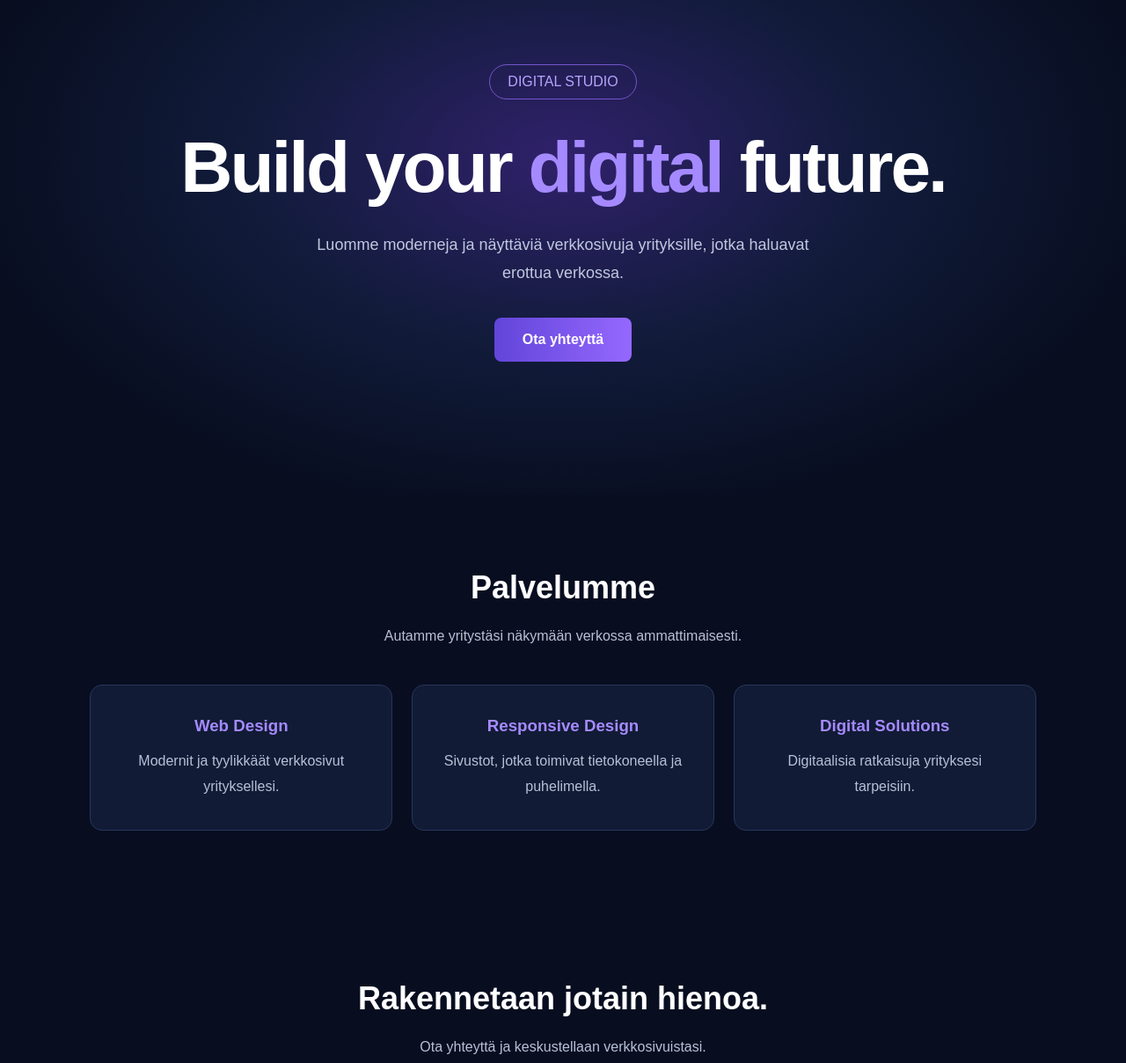
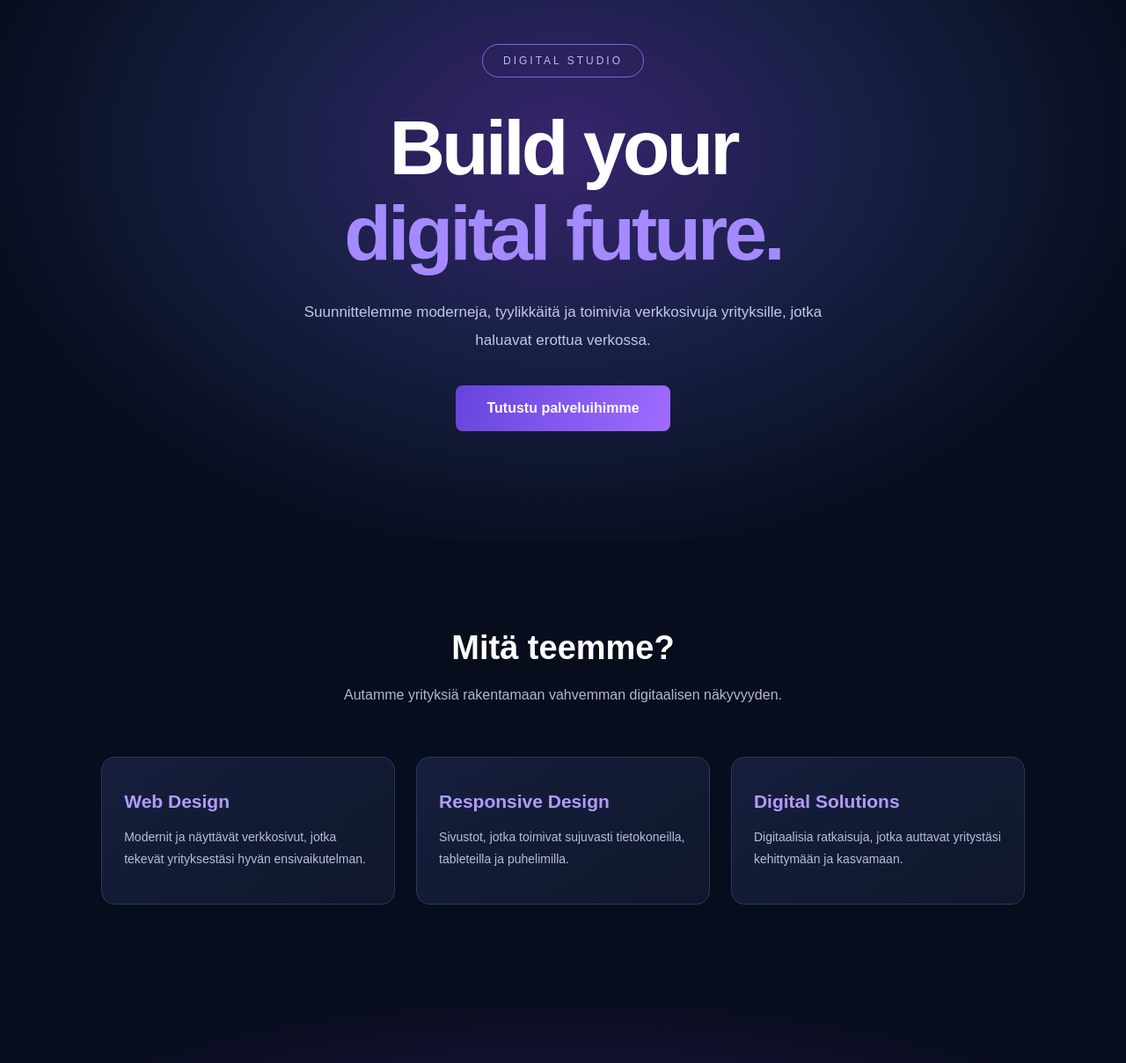
Before and after one commit to alapi56/nexora, a plain HTML site: page index.html in a window 1280 px wide. Shown: the part 160-1368 px from the top of the page at 88% size. Drawn offline with Linux system fonts and the light colour scheme.

Commit message:
Refactor index.html with style and content updates
Updated styles and content in index.html for improved design and clarity.

```diff
--- a/index.html
+++ b/index.html
@@ -1,62 +1,79 @@
+
 <!DOCTYPE html>
 <html lang="fi">
 <head>
 <meta charset="UTF-8">
 <meta name="viewport" content="width=device-width, initial-scale=1.0">
 <title>Nexora Digital Studio</title>
+<meta name="description" content="Nexora suunnittelee moderneja verkkosivuja yrityksille.">
 <style>
-* { margin: 0; padding: 0; box-sizing: border-box; }
+* {
+  margin: 0;
+  padding: 0;
+  box-sizing: border-box;
+}
+
+html { scroll-behavior: smooth; }
 
 body {
   font-family: Arial, sans-serif;
-  background: #080e20;
-  color: white;
+  background: #080d1d;
+  color: #fff;
 }
 
 header {
-  padding: 25px 8%;
+  height: 85px;
+  padding: 0 9%;
   display: flex;
   justify-content: space-between;
   align-items: center;
-  border-bottom: 1px solid #202b49;
+  border-bottom: 1px solid #20294a;
+  background: #0b1227;
 }
 
 .logo {
   font-size: 27px;
-  font-weight: bold;
+  font-weight: 800;
   letter-spacing: 3px;
-  color: #a18aff;
+  color: #a58aff;
 }
 
 nav a {
-  color: #ddd;
+  color: #cbd0e5;
   text-decoration: none;
-  margin-left: 25px;
+  margin-left: 30px;
+  font-size: 14px;
 }
 
+nav a:hover { color: #a58aff; }
+
 .hero {
-  min-height: 80vh;
+  min-height: 690px;
+  padding: 100px 20px;
   display: flex;
   flex-direction: column;
+  align-items: center;
   justify-content: center;
-  align-items: center;
   text-align: center;
-  padding: 40px 20px;
-  background: radial-gradient(ellipse at 50% 40%, #30216b 0%, #111b3a 40%, #080e20 75%);
+  background:
+    radial-gradient(ellipse at 50% 35%, #38246e 0%, #172044 38%, #080d1d 75%);
 }
 
 .tag {
-  color: #b6a5ff;
-  border: 1px solid #7355c9;
-  padding: 10px 20px;
+  border: 1px solid #8063df;
   border-radius: 30px;
-  margin-bottom: 30px;
+  padding: 11px 23px;
+  color: #c5b4ff;
+  font-size: 12px;
+  letter-spacing: 3px;
+  margin-bottom: 32px;
 }
 
 h1 {
-  font-size: clamp(45px, 8vw, 82px);
+  font-size: clamp(48px, 8vw, 88px);
+  line-height: 1.1;
+  letter-spacing: -4px;
   margin-bottom: 25px;
-  letter-spacing: -3px;
 }
 
 h1 span {
@@ -64,65 +81,105 @@ h1 span {
 }
 
 .hero p {
-  max-width: 600px;
-  color: #c1c8df;
-  line-height: 1.8;
-  font-size: 18px;
+  max-width: 620px;
+  color: #c1c9e2;
+  line-height: 1.9;
+  font-size: 17px;
 }
 
-.btn {
+.button {
   display: inline-block;
   margin-top: 35px;
-  padding: 16px 32px;
-  background: linear-gradient(90deg, #6245d9, #9568ff);
+  padding: 17px 35px;
+  border-radius: 8px;
+  background: linear-gradient(110deg, #6544dc, #a06cff);
   color: white;
   text-decoration: none;
-  border-radius: 8px;
   font-weight: bold;
+  transition: 0.2s;
+}
+
+.button:hover {
+  transform: translateY(-3px);
+  box-shadow: 0 8px 35px #7853d955;
 }
 
 section {
-  padding: 85px 8%;
+  padding: 100px 9%;
   text-align: center;
 }
 
 section h2 {
-  font-size: 36px;
-  margin-bottom: 20px;
+  font-size: 38px;
+  margin-bottom: 18px;
 }
 
-section p {
-  color: #b8c0d8;
+.subtitle {
+  color: #aeb8d5;
   line-height: 1.8;
 }
 
 .services {
   display: grid;
-  grid-template-columns: repeat(auto-fit, minmax(220px, 1fr));
-  gap: 22px;
-  margin-top: 40px;
+  grid-template-columns: repeat(auto-fit, minmax(230px, 1fr));
+  gap: 24px;
+  margin-top: 55px;
 }
 
 .service {
-  background: #111b35;
-  border: 1px solid #28365c;
-  padding: 35px 25px;
-  border-radius: 14px;
+  background: linear-gradient(145deg, #151f3c, #10172c);
+  border: 1px solid #29375e;
+  border-radius: 15px;
+  padding: 38px 25px;
+  text-align: left;
+  transition: 0.2s;
+}
+
+.service:hover {
+  border-color: #9270ef;
+  transform: translateY(-5px);
 }
 
 .service h3 {
-  color: #a58aff;
-  margin-bottom: 15px;
+  color: #b39aff;
+  margin-bottom: 16px;
+  font-size: 21px;
+}
+
+.service p {
+  color: #b5bfd9;
+  line-height: 1.8;
+  font-size: 14px;
+}
+
+.contact {
+  background: radial-gradient(ellipse at center, #21164b, #080d1d 70%);
 }
 
 footer {
-  border-top: 1px solid #202b49;
-  padding: 30px;
+  border-top: 1px solid #20294a;
+  padding: 30px 15px;
   text-align: center;
-  color: #8e9ab9;
+  color: #8793b2;
+  font-size: 13px;
+}
+
+@media(max-width: 600px) {
+  header {
+    padding: 0 5%;
+    height: 75px;
+  }
+  nav a {
+    margin-left: 12px;
+    font-size: 12px;
+  }
+  .logo { font-size: 22px; }
+  section { padding: 75px 6%; }
+  h1 { letter-spacing: -2px; }
 }
 </style>
 </head>
+
 <body>
 
 <header>
@@ -133,40 +190,43 @@ footer {
   </nav>
 </header>
 
+<main>
 <div class="hero">
   <div class="tag">DIGITAL STUDIO</div>
-  <h1>Build your <span>digital</span> future.</h1>
-  <p>Luomme moderneja ja näyttäviä verkkosivuja yrityksille, jotka haluavat erottua verkossa.</p>
-  <a href="#contact" class="btn">Ota yhteyttä</a>
+  <h1>Build your<br><span>digital future.</span></h1>
+  <p>Suunnittelemme moderneja, tyylikkäitä ja toimivia verkkosivuja yrityksille, jotka haluavat erottua verkossa.</p>
+  <a href="#contact" class="button">Tutustu palveluihimme</a>
 </div>
 
 <section id="services">
-  <h2>Palvelumme</h2>
-  <p>Autamme yritystäsi näkymään verkossa ammattimaisesti.</p>
+  <h2>Mitä teemme?</h2>
+  <p class="subtitle">Autamme yrityksiä rakentamaan vahvemman digitaalisen näkyvyyden.</p>
+
   <div class="services">
     <div class="service">
       <h3>Web Design</h3>
-      <p>Modernit ja tyylikkäät verkkosivut yrityksellesi.</p>
+      <p>Modernit ja näyttävät verkkosivut, jotka tekevät yrityksestäsi hyvän ensivaikutelman.</p>
     </div>
     <div class="service">
       <h3>Responsive Design</h3>
-      <p>Sivustot, jotka toimivat tietokoneella ja puhelimella.</p>
+      <p>Sivustot, jotka toimivat sujuvasti tietokoneilla, tableteilla ja puhelimilla.</p>
     </div>
     <div class="service">
       <h3>Digital Solutions</h3>
-      <p>Digitaalisia ratkaisuja yrityksesi tarpeisiin.</p>
+      <p>Digitaalisia ratkaisuja, jotka auttavat yritystäsi kehittymään ja kasvamaan.</p>
     </div>
   </div>
 </section>
 
-<section id="contact">
+<section class="contact" id="contact">
   <h2>Rakennetaan jotain hienoa.</h2>
-  <p>Ota yhteyttä ja keskustellaan verkkosivuistasi.</p>
-  <a href="mailto:YOUR_EMAIL_HERE" class="btn">Lähetä viesti</a>
+  <p class="subtitle">Onko yritykselläsi tarvetta uusille verkkosivuille?</p>
+  <a href="mailto:YOUR_EMAIL_HERE" class="button">Ota yhteyttä</a>
 </section>
+</main>
 
 <footer>
-  © 2026 Nexora Digital Studio
+  © 2026 Nexora Digital Studio. All rights reserved.
 </footer>
 
 </body>
```
